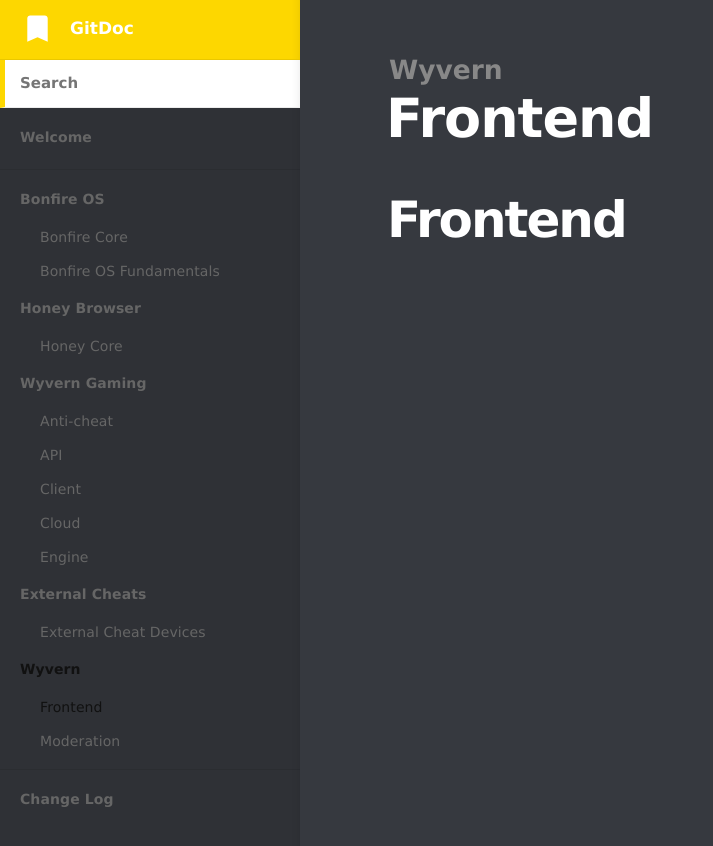
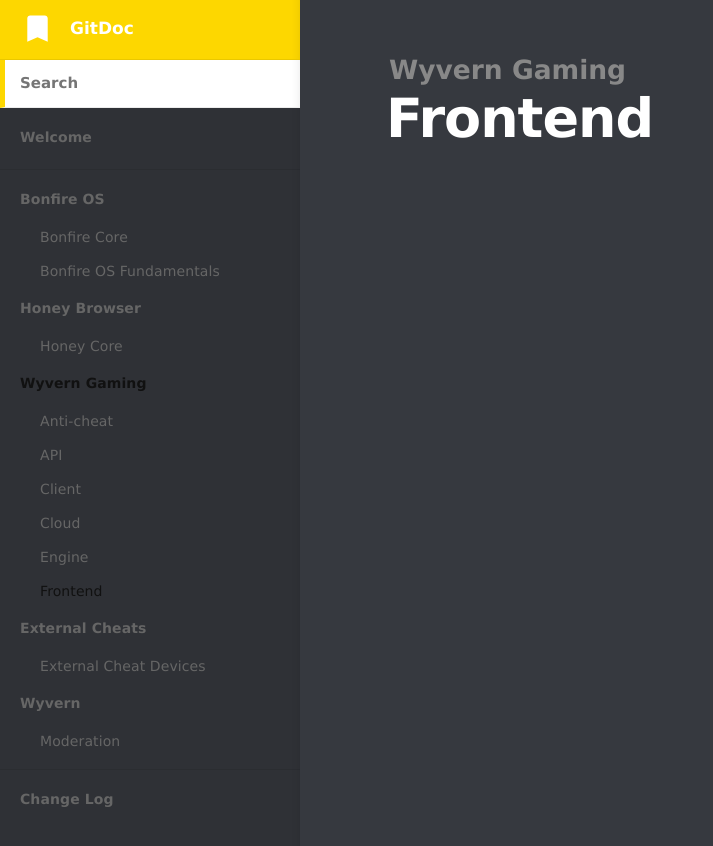
Before and after one commit to MidasTouch-MT/MidasTouch-MT.github.io, a Jekyll site: the page built from _docs/wyvern-gaming/frontend.md, in a window 1280 px wide. Shown: the top 846 px of the page, without its empty margins (0-713 px from the left). Built offline with Jekyll 4.4.1, drawn with Linux system fonts in a browser that asks for light colours.

Commit message:
Update and rename _docs/wyvern/frontend.md to _docs/wyvern-gaming/frontend.md

```diff
--- a/_docs/wyvern/frontend.md
+++ b/_docs/wyvern-gaming/frontend.md
@@ -1,7 +1,5 @@
 ---
 title: Frontend
-category: Wyvern
+category: Wyvern Gaming
 order: 6
 ---
-
-# Frontend
```
